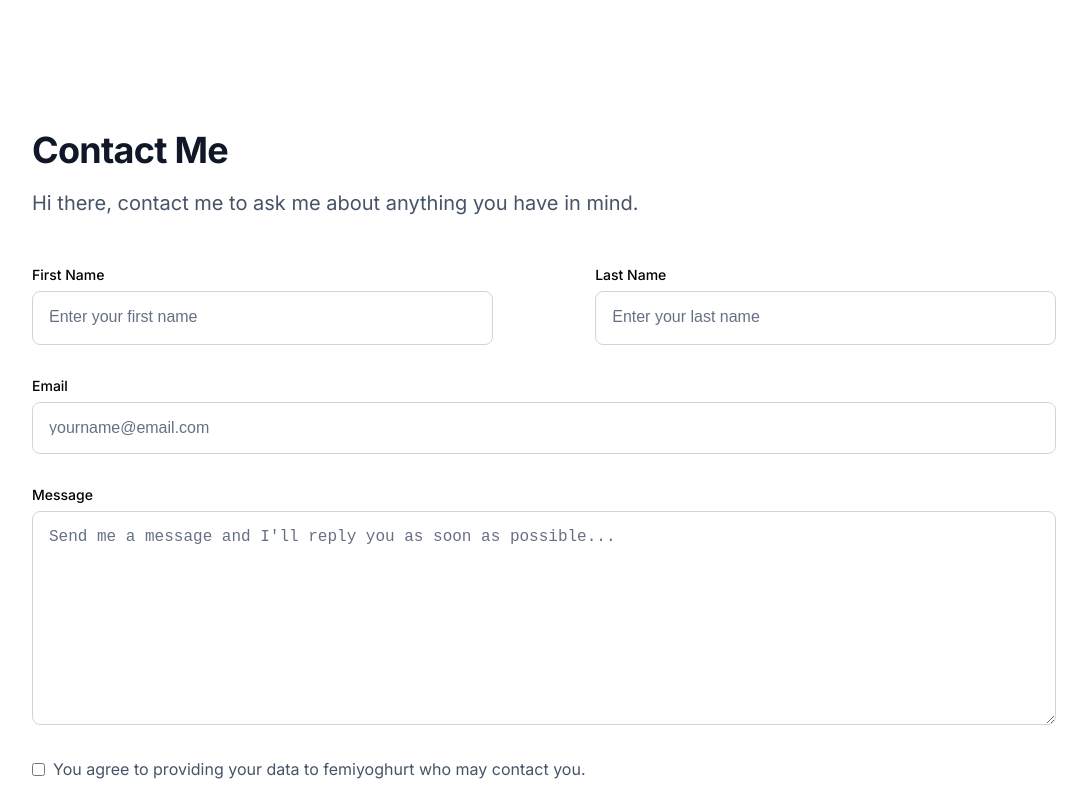
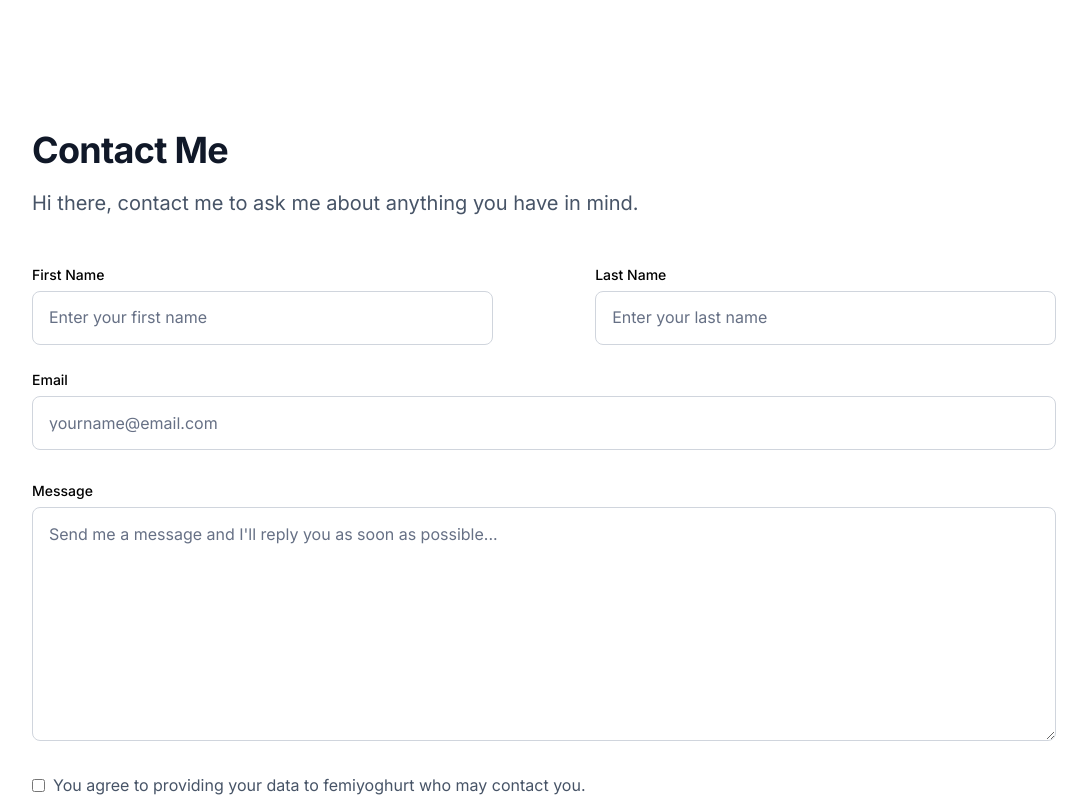
Before and after one commit to mr-pandy/HNG-Stage-1-Task, a React (Create React App) app: page /contact in a window 1280 px wide. Shown: the top 797 px of the page, without its empty margins (96-1183 px from the left). Built offline with nearby package versions, Linux system fonts and the light colour scheme.

Commit message:
chnage the Link router to anchor tag

```diff
--- a/src/components/contactme/ContactMe.jsx
+++ b/src/components/contactme/ContactMe.jsx
@@ -14,23 +14,23 @@ const ContactMe = () => {
                 <div className="contact__info-form-row">
                     <div className="contact__info-form-firstName">
                         <label for="first_name">First Name </label>
-                        <input id="first_name" type="text" placeholder='Enter your first name' />
+                        <input id="first_name" type="text" placeholder='Enter your first name' required/>
                     </div>
                     <div className="contact__info-form-lastName">
                         <label for="last_name">Last Name </label>
-                        <input type="text" placeholder='Enter your last name' />
+                        <input type="text" placeholder='Enter your last name' required/>
                     </div>
                 </div>
                 <div className="contact__info-form-email">
                     <label for="email">Email </label>
-                    <input id="email" type="email" placeholder='yourname@email.com' />
+                    <input id="email" type="email" placeholder='yourname@email.com' required/>
                 </div>
                 <div className="contact__info-form-message">
                     <label for="message">Message </label>
-                        <textarea name="message" id="message" cols="30" rows="10">Send me a message and I'll reply you as soon as possible...</textarea>
+                        <textarea name="message" id="message" cols="30" rows="10" placeholder="Send me a message and I'll reply you as soon as possible..." required></textarea>
                 </div>
                 <div className="contact__info-form-checkbox">
-                    <input type="checkbox" name="checkbox" id="checkbox" />
+                    <input type="checkbox" name="checkbox" id="checkbox" required/>
                     <label for="checkbox">You agree to providing your data to femiyoghurt who may contact you. </label>
                 </div>
                 <div className="contact__info-form-button" >
--- a/src/components/contactme/contactme.css
+++ b/src/components/contactme/contactme.css
@@ -11,6 +11,7 @@
     margin-bottom: 3rem;
 }
 .contact__info .contact__info-text h1{
+    font-family: var(--font-family);
     font-weight: 600;
     font-size: 36px;
     line-height: 44px;
@@ -20,6 +21,7 @@
 }
 .contact__info .contact__info-text p{
     font-weight: 400;
+    font-family: var(--font-family);
     font-size: 20px;
     line-height: 30px;
     color: var(--gray600);
@@ -33,7 +35,7 @@
     display: flex;
     flex-direction: row;
     justify-content: space-between;
-    margin-bottom: 2rem;
+    margin-bottom: 1rem;
 }
 
 .contact__info-form-firstName,
@@ -41,6 +43,7 @@
     display: flex;
     flex-direction: column;
     width: 45%;
+    margin-bottom: 0.6rem;
 }
 
 .contact__info-form-email,
@@ -61,9 +64,10 @@ input, textarea{
     border-radius: 8px;
     padding: 1rem;
     font-size: 16px;
+    font-family: var(--font-family);
 }
 input::placeholder,
-#message{
+textarea::placeholder{
     border-radius: 8px;
     color: var(--gray500);
     font-weight: 400;
--- a/src/components/linksection/LinkSection.jsx
+++ b/src/components/linksection/LinkSection.jsx
@@ -1,7 +1,6 @@
 import React from 'react'
 import './linksection.css';
 import { useState } from "react";
-import { Link } from 'react-router-dom'
 
 const LinkSection = () => {
   const [isDesktop, setIsDesktop] = useState(false);
@@ -10,11 +9,11 @@ const LinkSection = () => {
     <div className='link__section'>
       {
         links.map( (link) => (
-          <Link key={link.id} to={link.url} id={link.id}>
+          <a key={link.id} href={link.url} id={link.id} target="_blank" rel="noreferrer" >
             <button className={`${!isDesktop ? "btn_sm" : "btn_lg"}`}>
               {link.name}
             </button>
-          </Link>
+          </a>
         ))
       }
     </div>
```
